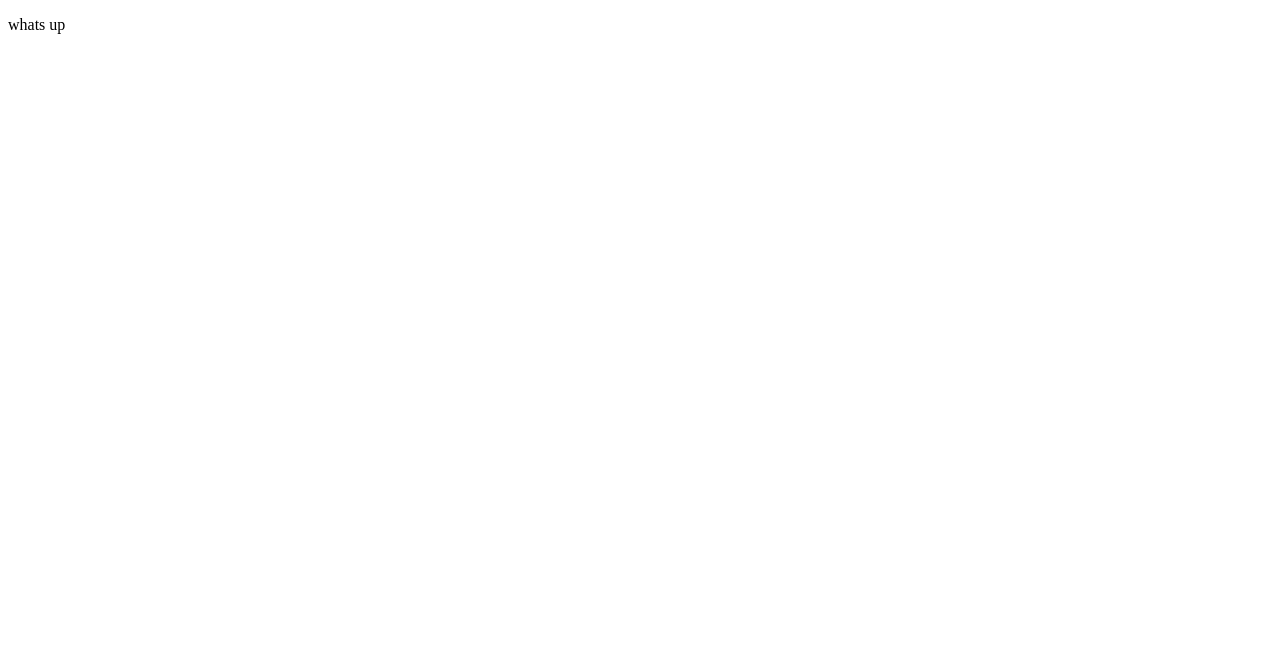
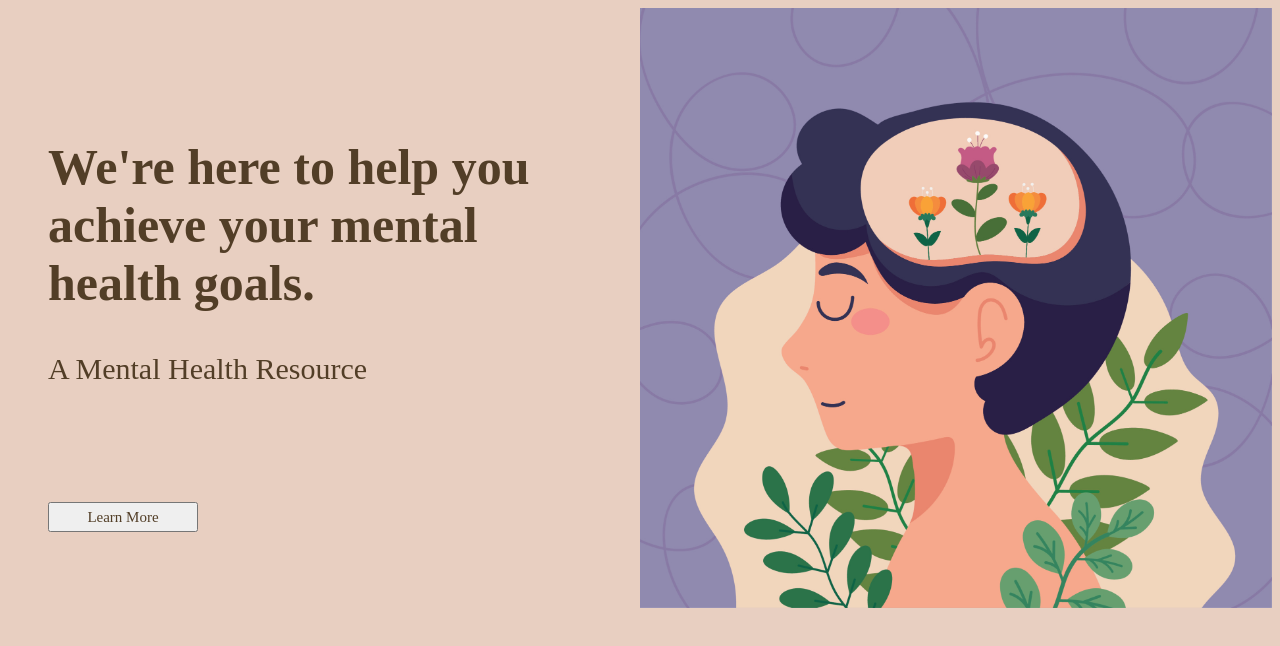
Before and after one commit to soappeea/IgnitionHacks, a plain HTML site: page index.html in a window 1280 px wide. Drawn offline with Linux system fonts and the light colour scheme.

Commit message:
khushboo
added basics of main page

```diff
--- a/index.html
+++ b/index.html
@@ -1,11 +1,27 @@
 <!DOCTYPE html>
 <html lang="en">
 <head>
-    <meta charset="UTF-8">
+   <meta charset="UTF-8">
     <meta name="viewport" content="width=device-width, initial-scale=1.0">
-    <title>Document</title>
+    <title>Mental Health Support for Students</title>
+    <link rel=" stylesheet" href="stylesheet.css"/>
 </head>
 <body>
-    <p>whats up</p>
+
+    <div class="mainheader">
+        <br><br><br><br><br>
+            <h1 class="mainTitle">We're here to help you achieve your mental health goals. </h1>
+            <p class="mainTitle" style="font-size: 30px;">A Mental Health Resource</p>
+            <br><br>
+            <button class = "mainTitle button" type="button" >Learn More</button>
+
+    </div>
+    <div class="mainheader">
+        <img class="brainpic" src="brain4.jpg"/>
+    </div>
+
+
+
+
 </body>
 </html>
--- a/styles/styles.css
+++ b/styles/styles.css
@@ -0,0 +1,9 @@
+.mainheader
+{
+    background-color: rgb(209, 133, 33);
+}
+.mainTitle
+{
+    color: #3625a7;
+
+}
--- /dev/null
+++ b/stylesheet.css
@@ -0,0 +1,32 @@
+body
+{
+    background-color: #e8cfc1;
+}
+.mainheader
+{
+    background-color: #e8cfc1;
+    float: left;
+    width: 50%;
+}
+.mainTitle
+{
+    color: #523e27;
+    font-family:'Times New Roman', Times, serif;
+    text-align: Left;
+    margin: 40px;
+    font-size: 50px;
+}
+.brainpic
+{
+   float: right;
+   width: 100%;
+   opacity: 94%;
+   height: 600px;
+}
+.button
+{
+    font-size: 15px;
+    text-align: center;
+    width: 150px;
+    height: 30px;
+}
```
Also changed, not shown: brain4.jpg (added).
